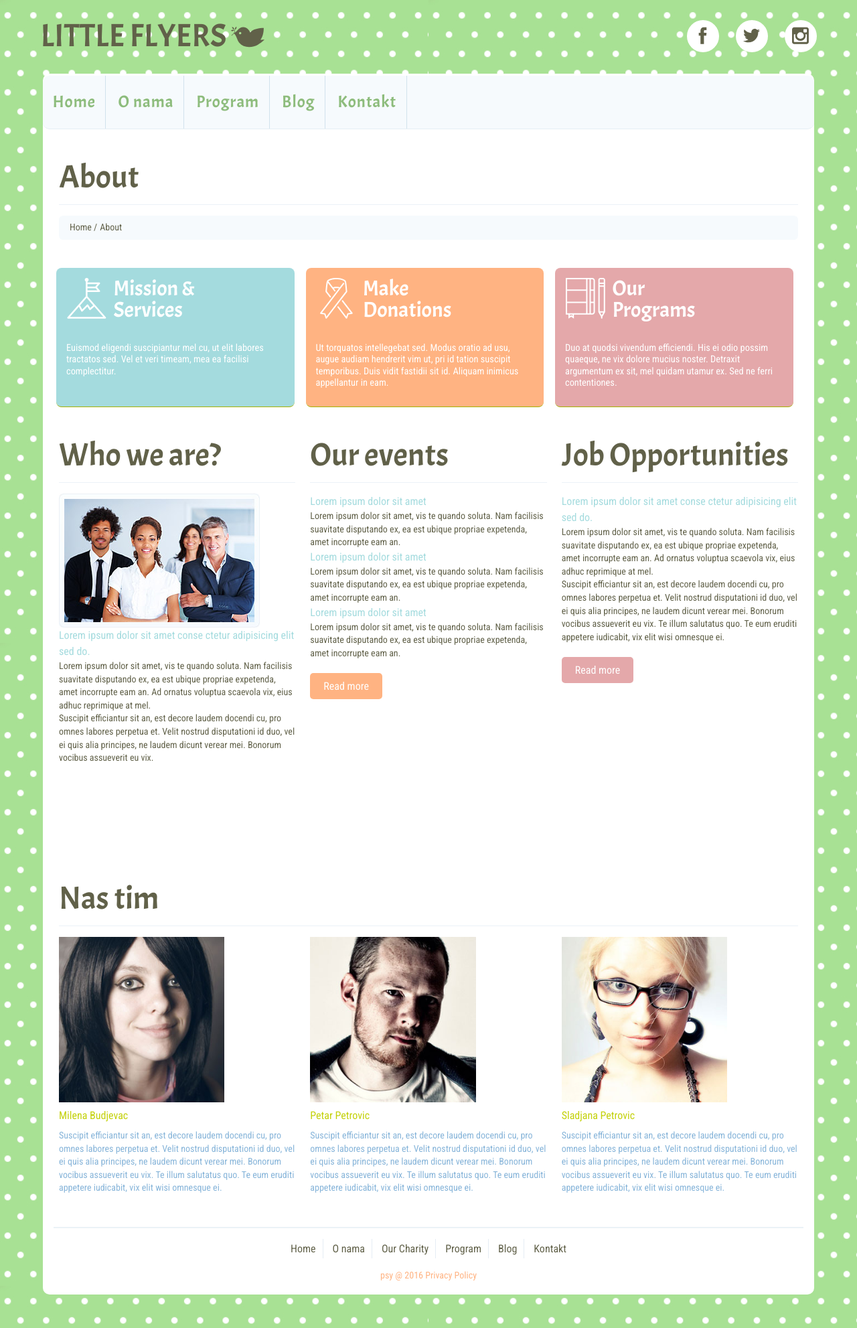
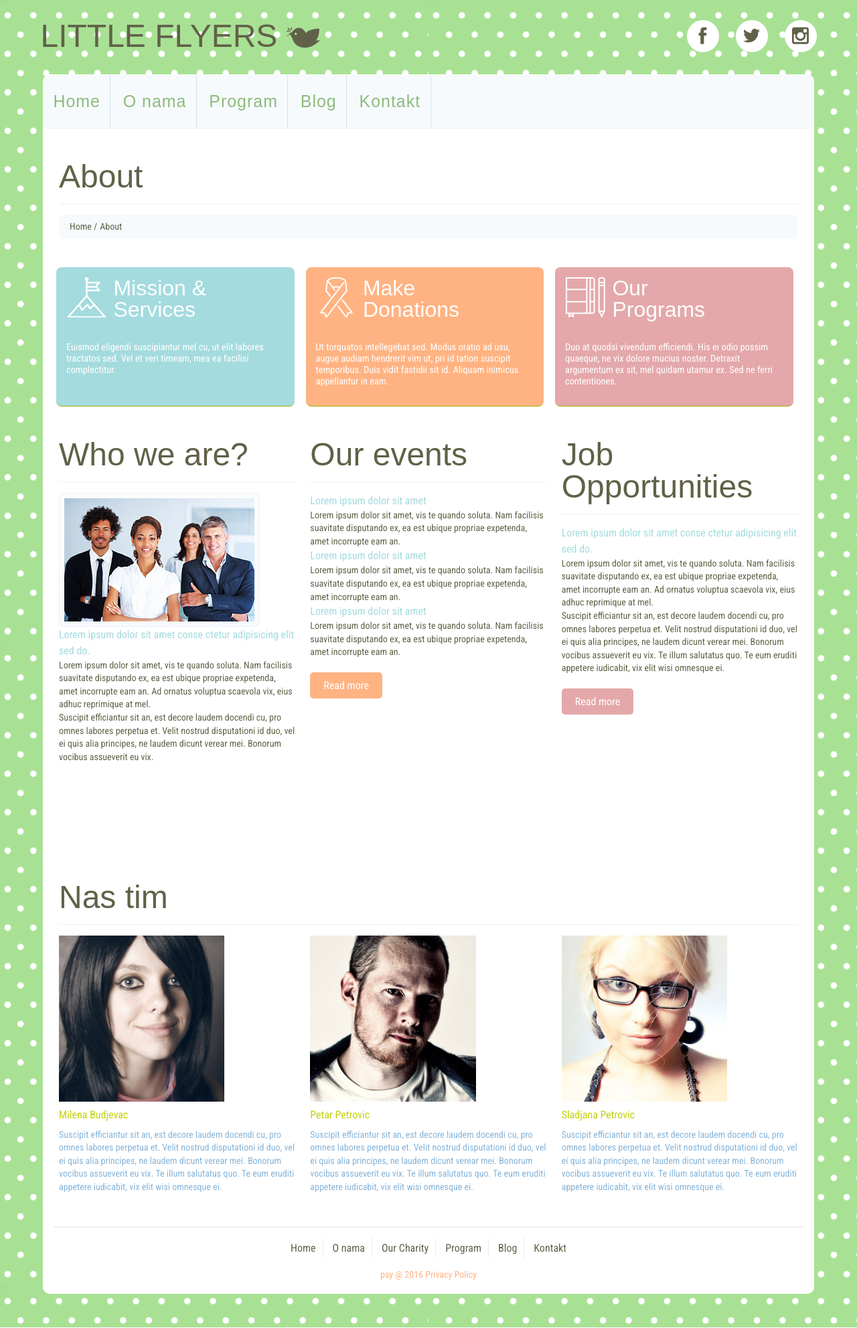
Before and after one commit to aleksandarbatin/pstherapy-dev, a PHP site: page /about.html in a window 1280 px wide. Shown: the whole page at 67% size. Run offline with PHP 8.4, Linux system fonts and the light colour scheme.

Commit message:
font latin

```diff
--- a/app/assets/css/main.css
+++ b/app/assets/css/main.css
@@ -271,7 +271,7 @@ u {
     margin-right: 0.6rem; }
   .colorTeaser_box .colorTeaser_box_title {
     display: inline-block;
-    font-family: "Acme", sans-serif;
+    font-family: "Cantora One", sans-serif;
     font-size: 2rem;
     color: #fff; }
     @media (max-width: 680px) {
@@ -302,7 +302,7 @@ u {
   overflow: hidden; }
 
 .content_title {
-  font-family: "Acme", sans-serif;
+  font-family: "Cantora One", sans-serif;
   font-size: 1.8rem;
   color: #616149;
   padding-bottom: 1rem;
@@ -413,6 +413,8 @@ u {
       z-index: 55;
       background-color: #616149;
       border-radius: 0; } }
+  .nav_menu .nav_menu_list {
+    padding: 0 1px; }
   .nav_menu .nav_menu_list > li {
     position: relative;
     border-right: 1px solid #d1e2ed; }
@@ -423,7 +425,7 @@ u {
       display: block;
       position: relative;
       padding: 1.7rem 0.9rem;
-      font-family: "Acme", sans-serif;
+      font-family: "Cantora One", sans-serif;
       font-size: 1.56rem;
       line-height: 1;
       letter-spacing: 1px;
@@ -555,7 +557,7 @@ u {
         width: 70%;
         margin-left: 3rem; } }
     .header .logo a {
-      font-family: "Acme", sans-serif;
+      font-family: "Cantora One", sans-serif;
       font-size: 3rem;
       color: #616149; }
       @media (max-width: 680px) {
@@ -573,7 +575,7 @@ u {
             height: 4rem; } }
 
 .page_container {
-  padding: 3px 0 20px;
+  padding: 1px 0 20px;
   background-color: #fff;
   border-radius: 10px; }
   @media (max-width: 680px) {
@@ -719,7 +721,7 @@ u {
 
 .slider_content_title h4 {
   margin-bottom: 1rem;
-  font-family: "Acme", sans-serif;
+  font-family: "Cantora One", sans-serif;
   font-size: 2rem;
   color: #e4a8aa; }
 
--- a/app/index.html
+++ b/app/index.html
@@ -5,8 +5,9 @@
 	<title>Psyhotherpy</title>
 	<meta name="viewport" content="width=device-width, initial-scale=1.0">
 	<link rel="stylesheet" type="text/css" href="assets/css/main.css">
-	<link href="https://fonts.googleapis.com/css?family=Acme" rel="stylesheet">
-	<link href='https://fonts.googleapis.com/css?family=Roboto+Condensed' rel='stylesheet' type='text/css'>
+	<link href="https://fonts.googleapis.com/css?family=Kavoon" rel="stylesheet">
+	<link href="https://fonts.googleapis.com/css?family=Cantora+One" rel="stylesheet">
+	<script type="text/javascript" src="https://ajax.googleapis.com/ajax/libs/jquery/2.2.2/jquery.min.js"></script>
 </head>
 <body>
 <!-- HEADER -->
@@ -252,7 +253,6 @@
 		</div>
 	</div>
 	<!-- SLIDER JS-->
-	<script type="text/javascript" src="https://ajax.googleapis.com/ajax/libs/jquery/2.2.2/jquery.min.js"></script>
 	<script type="text/javascript" src="//code.jquery.com/jquery-migrate-1.2.1.min.js"></script>
 	<script type="text/javascript" src="assets/js/slick.min.js"></script>
 	<script type="text/javascript" src="assets/js/main.min.js"></script>
--- a/app/scss/components/_navigation-menu.scss
+++ b/app/scss/components/_navigation-menu.scss
@@ -12,6 +12,9 @@
 		z-index: 55;
 		background-color: $colorText-blue;
 		border-radius: 0;
+	}
+	.nav_menu_list {
+		padding: 0 1px;
 	}
 	.nav_menu_list > li {
 		position:relative;
--- a/app/scss/config/_variables.scss
+++ b/app/scss/config/_variables.scss
@@ -44,7 +44,7 @@ $toDesktop--large: 1599px;
 //------FONTS
 $baseFont        : Arial, Helvetica, Tahoma, sans-serif;
 $textFont: 'Roboto Condensed', sans-serif;
-$titleFont:'Acme', sans-serif;
+$titleFont: 'Cantora One', sans-serif;
 $mainFont        : "Gotham", $baseFont;
 $mainFont--bold  : "", $baseFont;
 $mainFont--italic: "", $baseFont;
--- a/app/scss/layout/_header.scss
+++ b/app/scss/layout/_header.scss
@@ -42,7 +42,7 @@
 }
 
 .page_container {
-	padding: 3px 0 20px;
+	padding: 1px 0 20px;
 	background-color: #fff;
 	border-radius: 10px;
 	@include breakpoint(mobile) {
```
